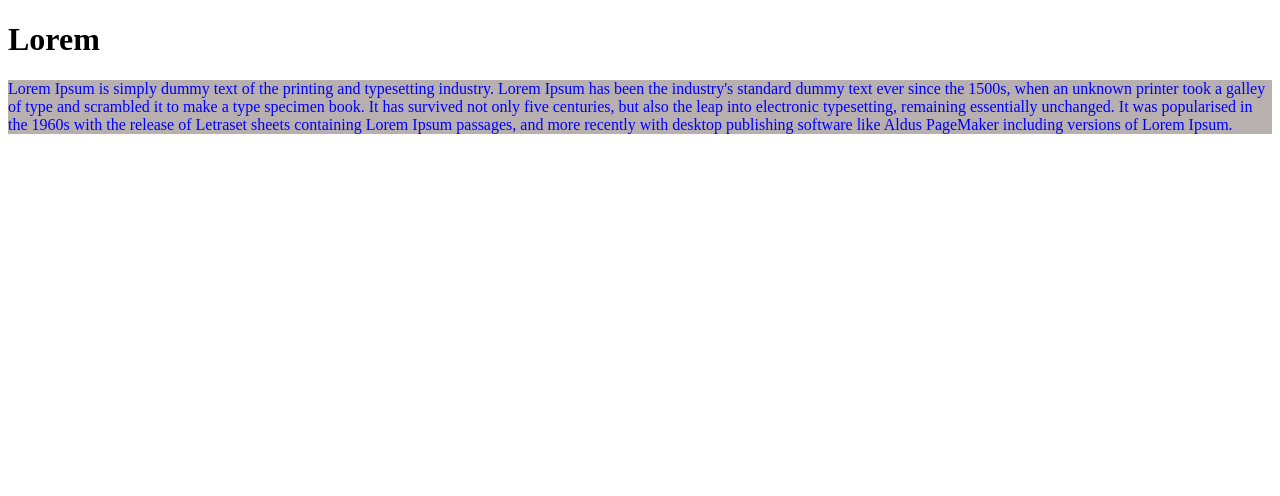
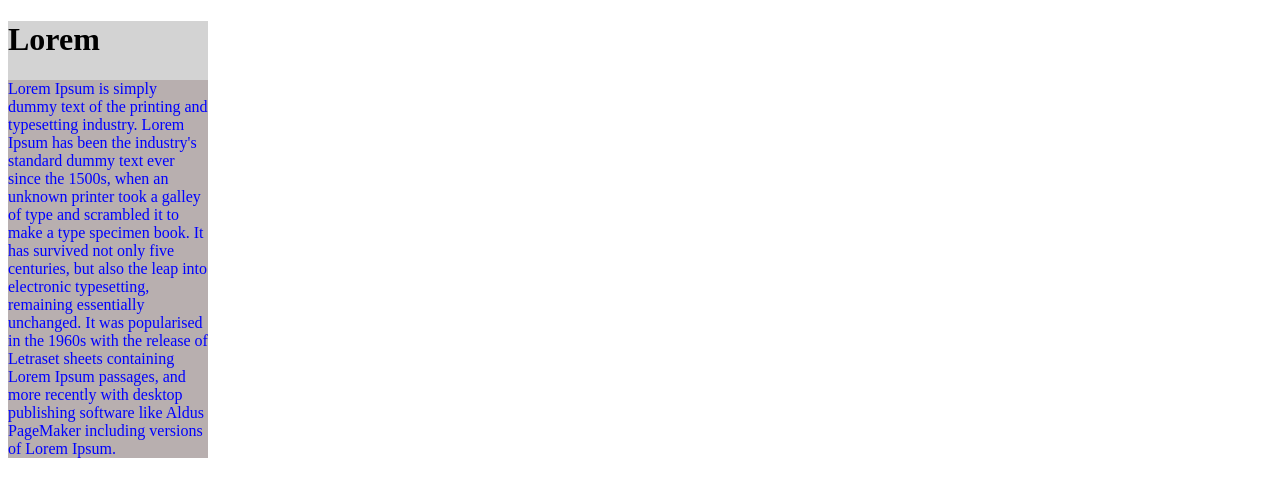
Before and after one commit to arushabind2005-star/CSS, a website: page index.html in a window 1280 px wide. Drawn offline with Linux system fonts and the light colour scheme.

Commit message:
Added class

```diff
--- a/index.html
+++ b/index.html
@@ -14,9 +14,10 @@
   <body>
     <nav>
     </nav>
-    <main>
+    <main class="box">
       <h1>Lorem</h1>
       <p>Lorem Ipsum is simply dummy text of the printing and typesetting industry. Lorem Ipsum has been the industry's standard dummy text ever since the 1500s, when an unknown printer took a galley of type and scrambled it to make a type specimen book. It has survived not only five centuries, but also the leap into electronic typesetting, remaining essentially unchanged. It was popularised in the 1960s with the release of Letraset sheets containing Lorem Ipsum passages, and more recently with desktop publishing software like Aldus PageMaker including versions of Lorem Ipsum.</p>
+
     </main>
   </body>
 </html>
--- a/styles.css
+++ b/styles.css
@@ -9,3 +9,6 @@ p{
     height: 100px;
     background-color: lightgray;
 }
+#title{
+
+}
```
